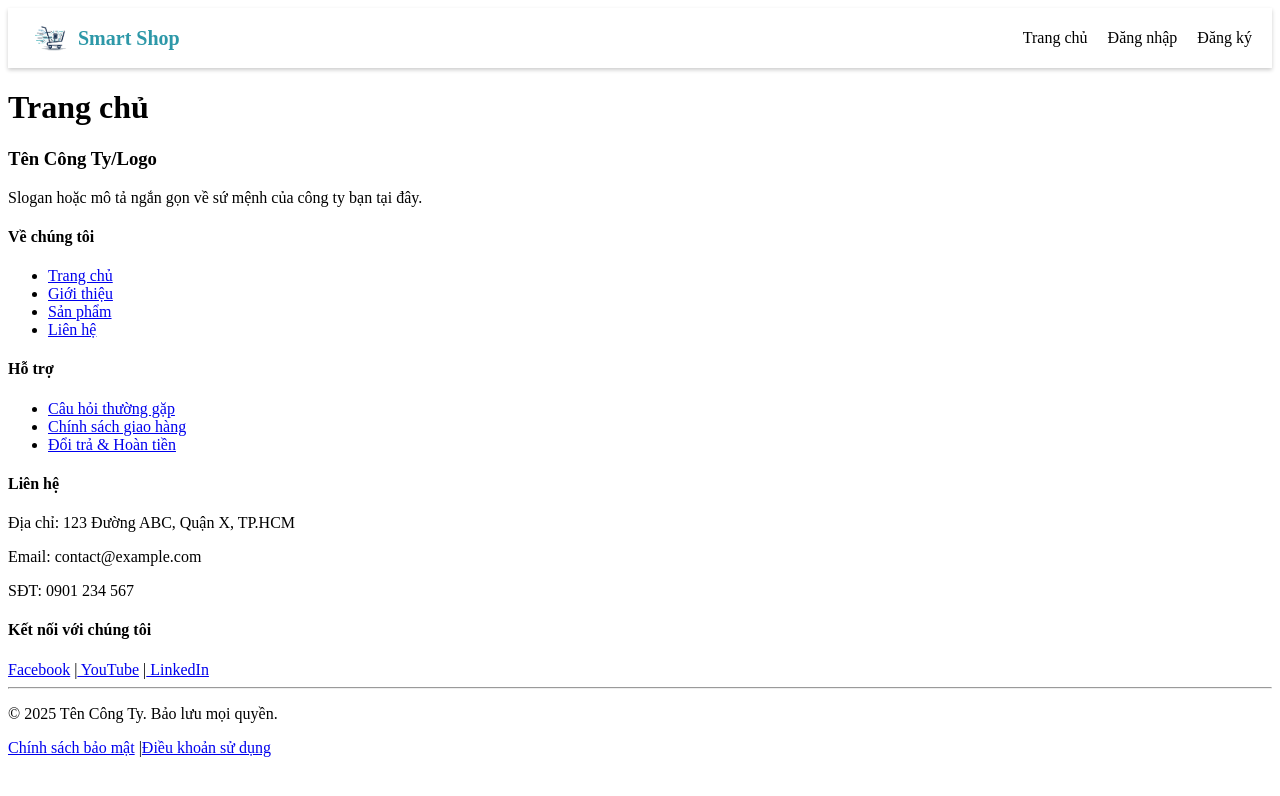
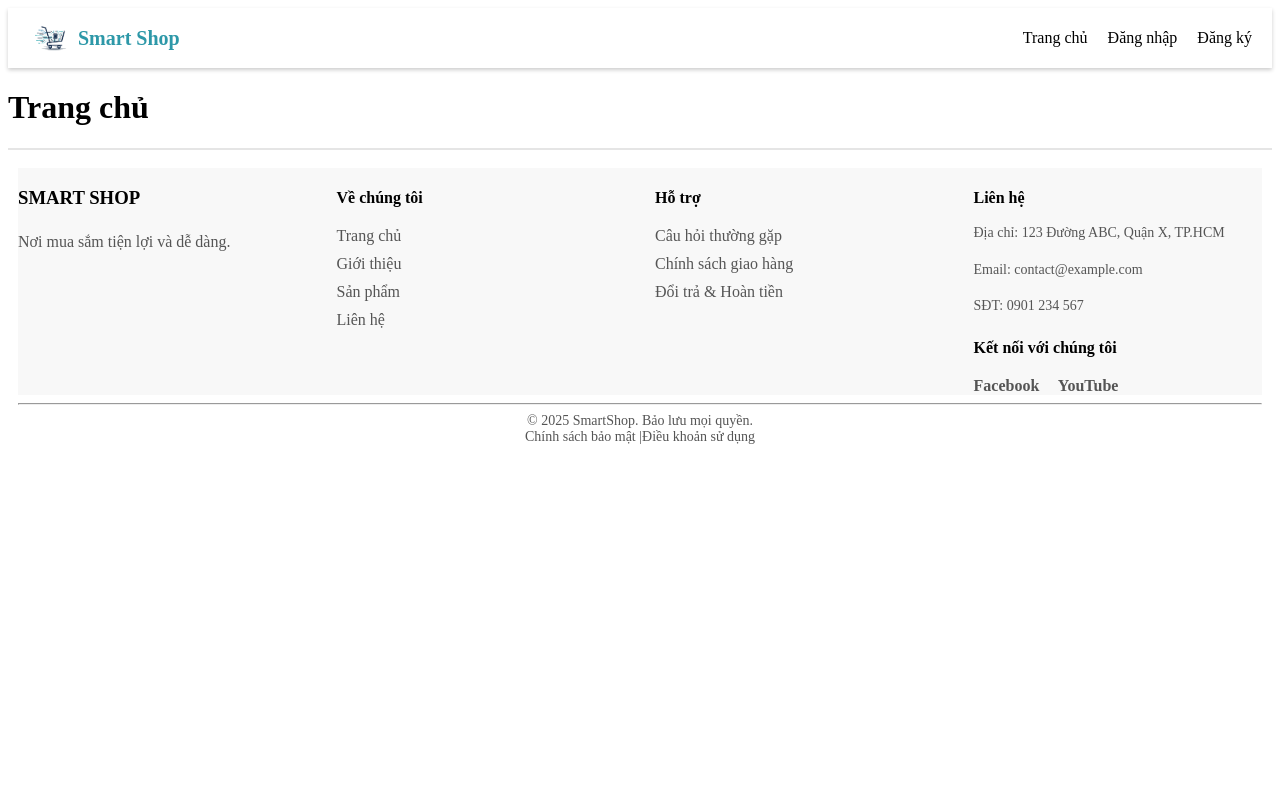
Before and after one commit to hoang234176/Smart-Shop, a React app in the folder frontend/: page / in a window 1280 px wide. Shown: the top 796 px of the page. Built offline with nearby package versions, Linux system fonts and the light colour scheme; the HTML template or start-up script is replaced by a standard one.

Commit message:
style(footer): add css for footer

```diff
--- /dev/null
+++ b/frontend/src/components/Footer.css
@@ -0,0 +1,82 @@
+.footer {
+    padding: 20px 10px 10px;
+    box-shadow: inset 0px 2px rgba(0, 0, 0, 0.1);
+}
+
+.footer-content {
+    display: flex;
+    flex-wrap: wrap;
+    justify-content: center;
+
+    background-color: #f8f8f8;
+    gap: 30px
+}
+
+.footer-section {
+    flex: 1;
+}
+
+.footer-section h3,
+.footer-section h4 {
+  color: black;
+  margin-bottom: 20px;
+  font-weight: bold;
+}
+
+.footer-section p {
+  line-height: 1.6;
+  color: #555;
+}
+
+.footer-section ul {
+  list-style: none;
+  padding: 0;
+  margin: 0;
+}
+
+.footer-section ul li {
+  margin-bottom: 10px;
+}
+
+.footer-section a {
+  text-decoration: none;
+  color: #555;
+  transition: color 0.3s ease;
+}
+
+.footer-section a:hover {
+  color: rgb(45, 152, 168);
+}
+
+.footer-contact p {
+  margin-bottom: 8px;
+  font-size: 14px;
+  color: #555;
+}
+
+.footer-contact h4 {
+  margin-bottom: 15px;
+}
+
+.footer-social-links a {
+  margin-right: 15px;
+  font-weight: 600;
+}
+
+.footer-bottom {
+    justify-content: center;
+    align-items: center;
+    text-align: center;
+}
+
+.footer-bottom p {
+  margin: 0px;
+  font-size: 14px;
+  color: #555;
+}
+
+.footer-bottom a {
+  text-decoration: none;
+  color: #555;
+  transition: color 0.3s ease;
+}
--- a/frontend/src/components/Footer.jsx
+++ b/frontend/src/components/Footer.jsx
@@ -1,19 +1,17 @@
-import { Link } from 'react-router-dom'; // Nếu dùng React Router
+import { Link } from 'react-router-dom'
+import './Footer.css';
 
 const Footer = () => {
   return (
-    <footer>
-      {/* --- PHẦN 1: NỘI DUNG CHÍNH (Thường chia 3-4 cột) --- */}
-      <div>
+    <footer className="footer">
+      <div className="footer-content">
 
-        {/* Cột 1: Thông tin công ty & Logo */}
-        <section>
-          <h3>Tên Công Ty/Logo</h3>
-          <p>Slogan hoặc mô tả ngắn gọn về sứ mệnh của công ty bạn tại đây.</p>
+        <section className="footer-section">
+          <h3 className="footer-name-shop">SMART SHOP</h3>
+          <p className="footer-slogan">Nơi mua sắm tiện lợi và dễ dàng.</p>
         </section>
 
-        {/* Cột 2: Liên kết nhanh (Điều hướng) */}
-        <section>
+        <section className="footer-section">
           <h4>Về chúng tôi</h4>
           <ul>
             <li><Link to="/">Trang chủ</Link></li>
@@ -23,8 +21,7 @@ const Footer = () => {
           </ul>
         </section>
 
-        {/* Cột 3: Hỗ trợ khách hàng */}
-        <section>
+        <section className="footer-section">
           <h4>Hỗ trợ</h4>
           <ul>
             <li><Link to="/faq">Câu hỏi thường gặp</Link></li>
@@ -33,18 +30,18 @@ const Footer = () => {
           </ul>
         </section>
 
-        {/* Cột 4: Thông tin liên hệ & Mạng xã hội */}
-        <section>
-          <h4>Liên hệ</h4>
-          <p>Địa chỉ: 123 Đường ABC, Quận X, TP.HCM</p>
-          <p>Email: contact@example.com</p>
-          <p>SĐT: 0901 234 567</p>
+        <section className="footer-section">
+          <div className="footer-contact">
+            <h4>Liên hệ</h4>
+            <p>Địa chỉ: 123 Đường ABC, Quận X, TP.HCM</p>
+            <p>Email: contact@example.com</p>
+            <p>SĐT: 0901 234 567</p>
+          </div>
 
-          <div>
+          <div className="footer-social-links">
             <h4>Kết nối với chúng tôi</h4>
-            <a href="https://facebook.com" target="_blank" rel="noreferrer">Facebook</a> |
-            <a href="https://youtube.com" target="_blank" rel="noreferrer"> YouTube</a> |
-            <a href="https://linkedin.com" target="_blank" rel="noreferrer"> LinkedIn</a>
+            <a href="https://facebook.com" target="_blank" rel="noreferrer">Facebook</a>
+            <a href="https://youtube.com" target="_blank" rel="noreferrer"> YouTube</a>
           </div>
         </section>
 
@@ -52,10 +49,9 @@ const Footer = () => {
 
       <hr />
 
-      {/* --- PHẦN 2: BẢN QUYỀN & PHÁP LÝ (Dòng dưới cùng) --- */}
-      <div>
+      <div className="footer-bottom">
         <p>
-          &copy; {new Date().getFullYear()} Tên Công Ty. Bảo lưu mọi quyền.
+          &copy; {new Date().getFullYear()} SmartShop. Bảo lưu mọi quyền.
         </p>
         <p>
           <Link to="/privacy">Chính sách bảo mật</Link> |
```
